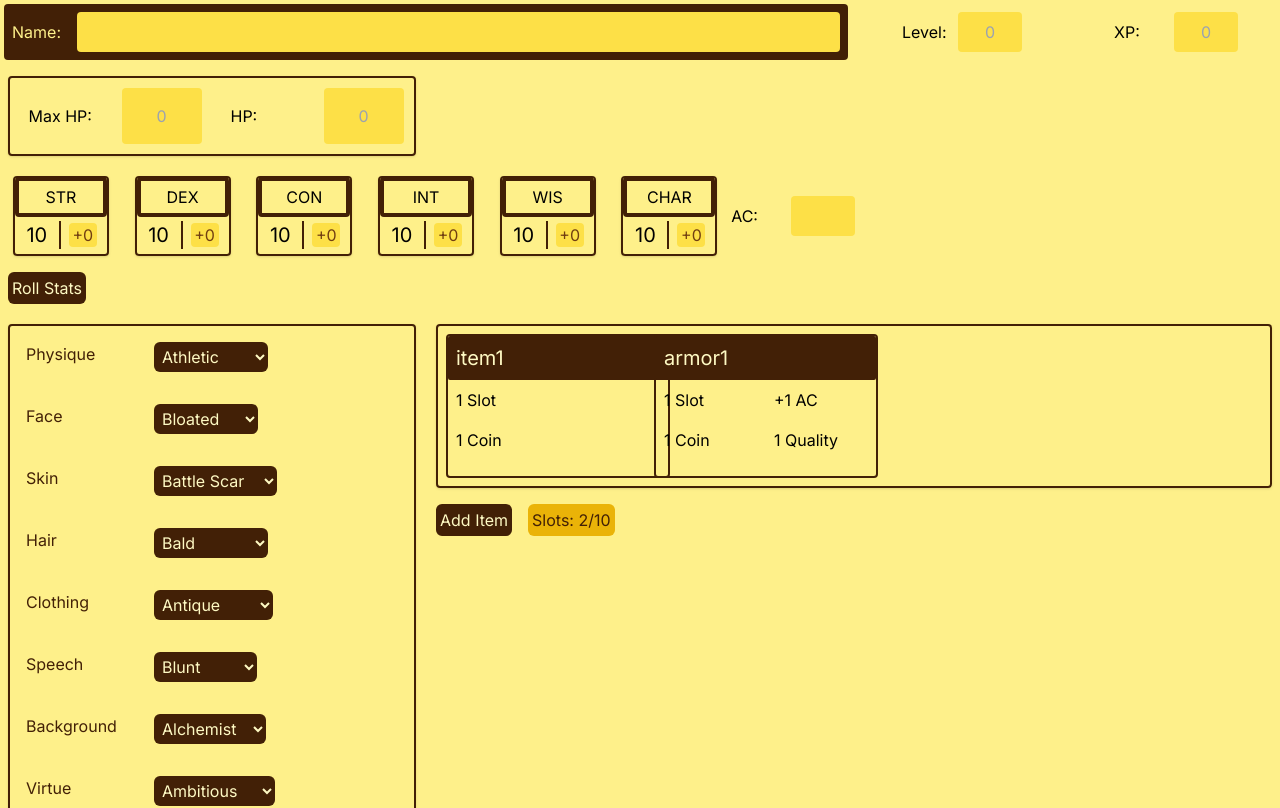
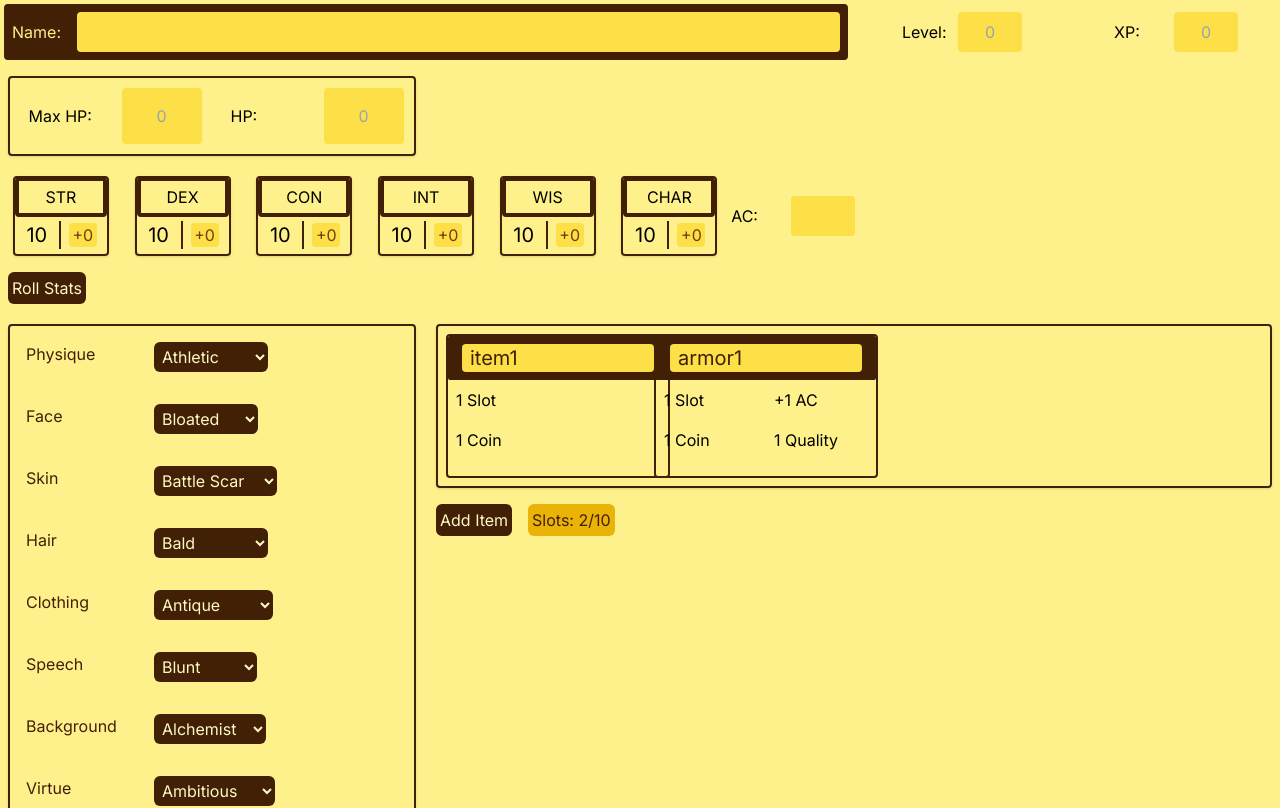
Before and after one commit to mf-andres/knave-charsheet, a Next.js app: page / in a window 1280 px wide. Shown: the top 808 px of the page. Built offline with nearby package versions, Linux system fonts and the light colour scheme.

Commit message:
feat: make item names editable

```diff
--- a/app/page.tsx
+++ b/app/page.tsx
@@ -9,8 +9,8 @@ import LevelAndXP from "@/components/level-and-xp";
 import { useState } from "react";
 
 export default function Home() {
-  // TODO complete add item feat,
-  //  get taken slots, edit item fields, make shareable, roll hp
+  // TODO
+  //  edit item fields, make shareable, roll hp
   //  level up
   const [con, setCon] = useState(0);
 
--- a/components/item.tsx
+++ b/components/item.tsx
@@ -1,4 +1,4 @@
-import React from "react";
+import React, { useState } from "react";
 
 interface ItemProps {
   item: {
@@ -11,7 +11,7 @@ interface ItemProps {
 }
 
 const Item: React.FC<ItemProps> = ({ item }) => {
-  const name = item.name;
+  const [name, setName] = useState(item.name);
   const slots = item.slots;
   const cost = item.cost;
   const acBonus = item.acBonus;
@@ -19,8 +19,15 @@ const Item: React.FC<ItemProps> = ({ item }) => {
 
   return (
     <div className="w-56 h-36 m-2 border-2 border-yellow-950 rounded">
-      <div className="p-2 bg-yellow-950 text-yellow-100 text-xl rounded-sm">
-        {name}
+      <div className="grid justify-center p-2 bg-yellow-950 text-yellow-100 text-xl rounded-sm">
+        <input
+          type="text"
+          className=" text-yellow-950 rounded px-2 w-48"
+          value={name}
+          onChange={(e) => {
+            setName(e.target.value);
+          }}
+        />
       </div>
       <div className="grid grid-cols-2">
         <div>
```
